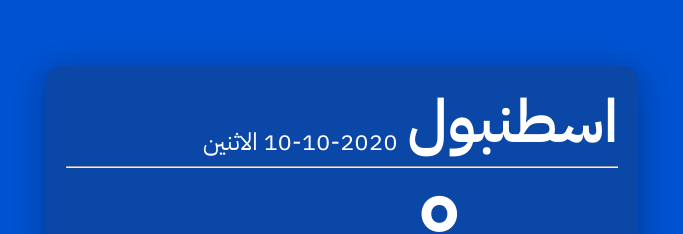
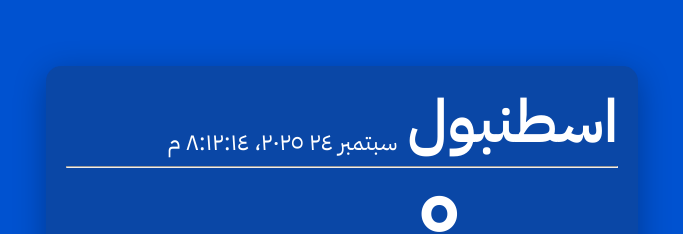
Before and after one commit to nordam312/weather-app-reacr, a React (Create React App) app: page / in a window 1280 px wide. Shown: the part 148-382 px from the top of the page, without its empty margins (298-981 px from the left). Built offline with nearby package versions, Linux system fonts and the light colour scheme; no server answers.

Commit message:
add moment lib and get the time

```diff
--- a/package.json
+++ b/package.json
@@ -12,6 +12,7 @@
     "@testing-library/react": "^16.3.0",
     "@testing-library/user-event": "^13.5.0",
     "axios": "^1.12.2",
+    "moment": "^2.30.1",
     "react": "^19.1.1",
     "react-dom": "^19.1.1",
     "react-scripts": "5.0.1",
--- a/src/App.js
+++ b/src/App.js
@@ -12,9 +12,14 @@ import { useState, useEffect } from "react";
 // axios
 import axios from "axios";
 
+// time
+import moment from "moment";
+import "moment/min/locales"; // import Arabic locale
+
 // METERIAL UI ICONS
 import CloudIcon from "@mui/icons-material/Cloud";
 
+moment.locale("ar");
 const theme = createTheme({
   typography: {
     fontFamily: ["IBM"],
@@ -41,12 +46,20 @@ const theme = createTheme({
 
 function App() {
   const [data, setData] = useState(null);
+  const [dateAndTime, setDateAndTime] = useState("");
   const API_KEY = process.env.REACT_APP_OPENWEATHER_API_KEY;
   const API_URL = `https://api.openweathermap.org/data/2.5/weather?lat=41.01384&lon=28.94966&appid=${API_KEY}`;
 
   useEffect(() => {
+    // Update time immediately
+    setDateAndTime(moment().format("MMMM Do YYYY, h:mm:ss a"));
+
+    // Update time every second
+    const timer = setInterval(() => {
+      setDateAndTime(moment().format("MMMM Do YYYY, h:mm:ss a"));
+    }, 1000);
+
     const source = axios.CancelToken.source();
-
     // Example API call using axios
     axios
       .get(API_URL, {
@@ -64,6 +77,7 @@ function App() {
       });
 
     return () => {
+      clearInterval(timer);
       source.cancel("Component unmounted");
     };
   }, []);
@@ -112,7 +126,7 @@ function App() {
                     component="div"
                     style={{ marginRight: 10 }}
                   >
-                    10-10-2020 الاثنين
+                    {dateAndTime}
                   </Typography>
                 </div>
                 {/*== CITY & TIME ==*/}
```
Also changed, not shown: 1 other file (tests, documents, lock files or other folders).
